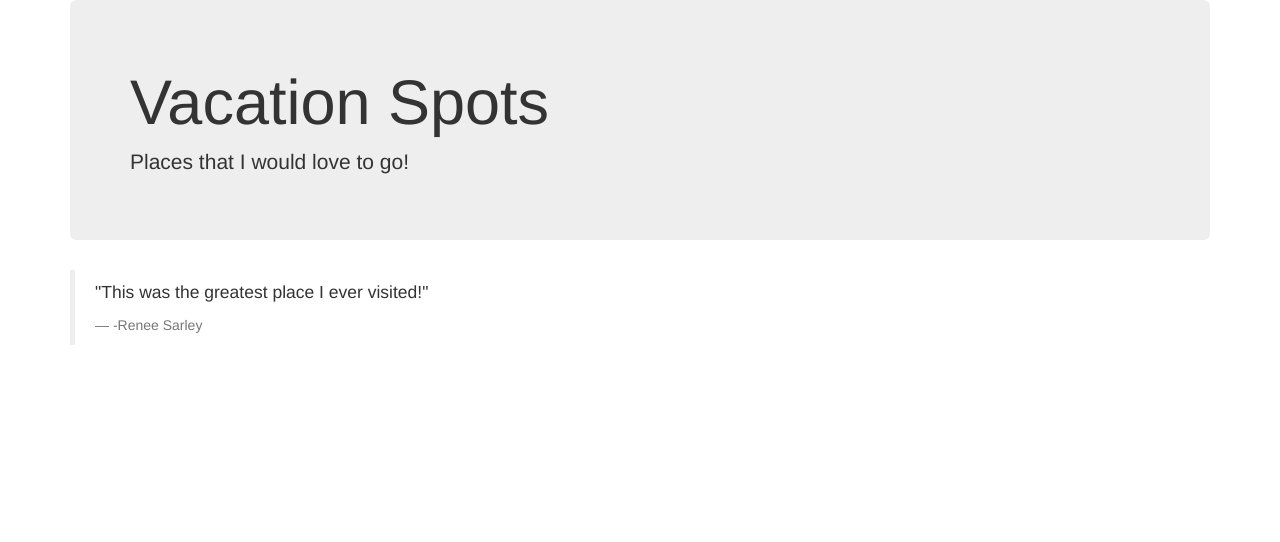
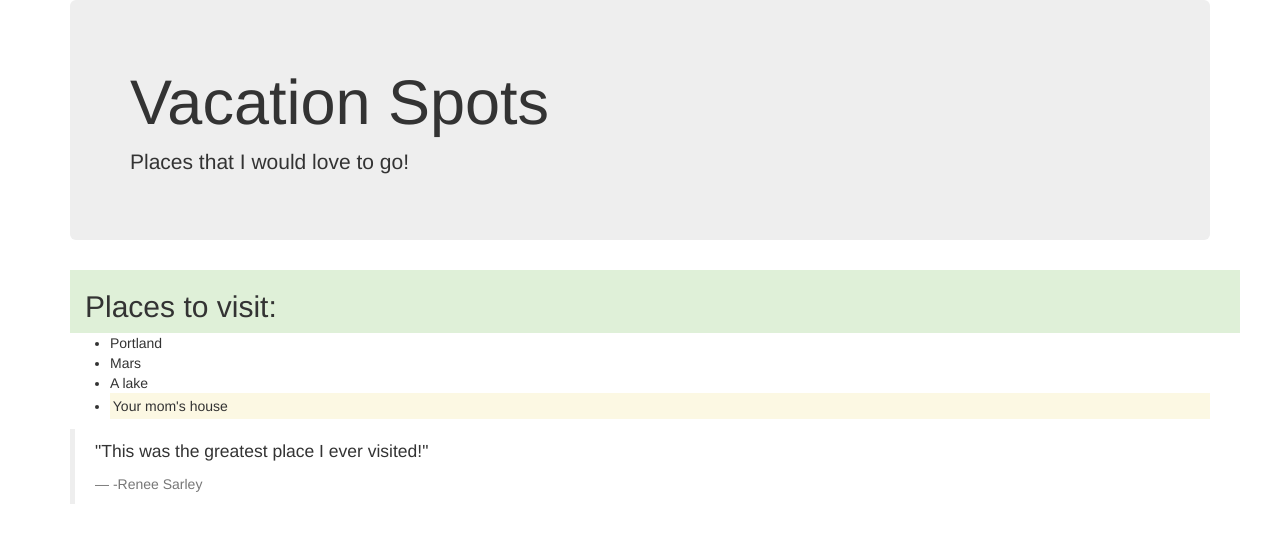
Before and after one commit to eshull/vacation-site, a plain HTML site: page index.html in a window 1280 px wide. Drawn offline with Linux system fonts and the light colour scheme.

Commit message:
add helper bootstrap classes

```diff
--- a/index.html
+++ b/index.html
@@ -12,6 +12,15 @@
         <h1>Vacation Spots</h1>
         <p>Places that I would love to go!</p>
       </div>
+      <div class="bg-success container">
+        <h2>Places to visit:</h2>
+      </div>
+      <ul>
+        <li>Portland</li>
+        <li>Mars</li>
+        <li>A lake</li>
+        <li class="mark">Your mom's house</li>
+      </ul>
       <blockquote>
         <p>"This was the greatest place I ever visited!"</p>
         <footer>-Renee Sarley</footer>
```
